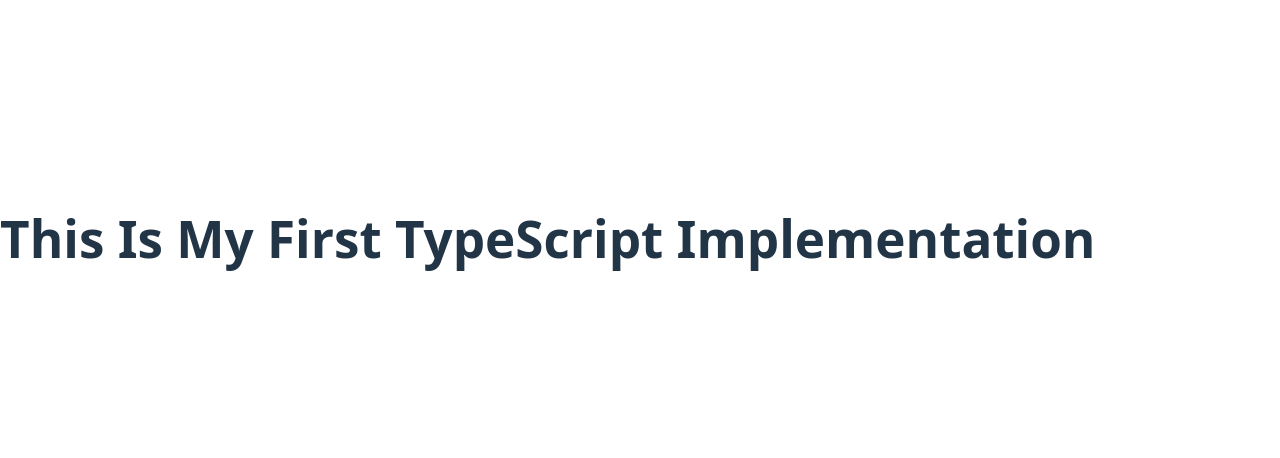
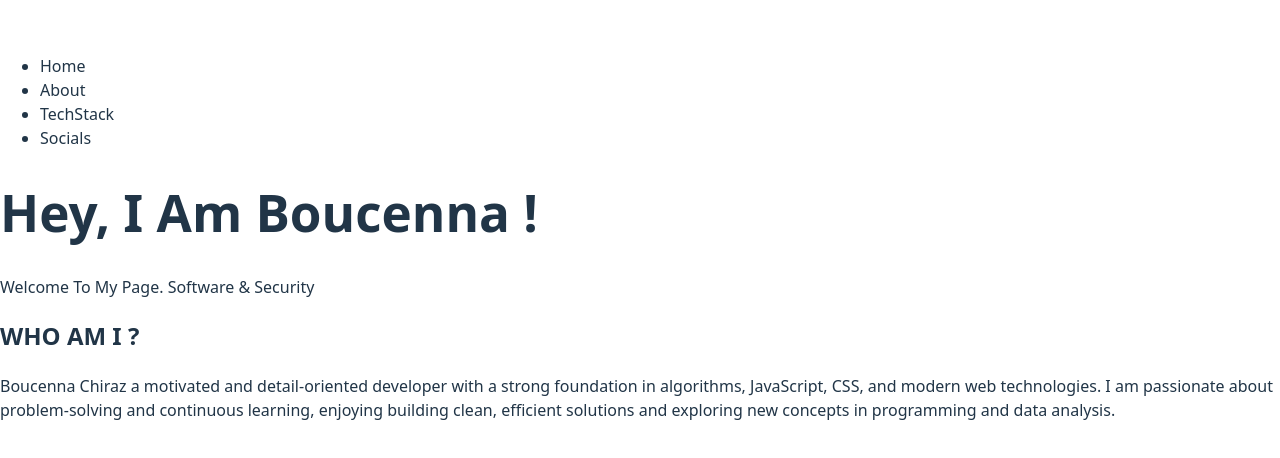
Before and after one commit to Chiraz-hub/My_Website, a React (Vite) app: page / in a window 1280 px wide. Shown: the part 162-620 px from the top of the page. Built offline with nearby package versions, Linux system fonts and the light colour scheme.

Commit message:
Worked on some of the structur

```diff
--- a/src/App.tsx
+++ b/src/App.tsx
@@ -1,6 +1,14 @@
-import Message from "./message";
-
+import Greating from "./Page_components/Intro_structure/Title";
+import Nav from "./Page_components/Intro_structure/NavBar";
+import Desc from "./Page_components/About_Structure/Description"
+//import Logo from "./Page_components/About_Structure/logo";
 function App(){
-  return <div><Message /></div>
+ return (
+     <div>
+     <Nav />
+    <Greating />
+    <Desc />
+    </div>
+      );
 }
 export default App;
--- /dev/null
+++ b/src/Page_components/About_Structure/Description.tsx
@@ -0,0 +1,14 @@
+function Desc(){
+    return(
+        <div className="description">
+     <h2>
+        WHO AM I ?
+     </h2>
+     <p>
+        Boucenna Chiraz a motivated and detail-oriented developer with a strong foundation in algorithms, JavaScript, CSS, and modern web technologies.
+        I am passionate about problem-solving and continuous learning, enjoying building clean, efficient solutions and exploring new concepts in programming and data analysis.
+     </p>
+     </div>
+    );
+}
+export default Desc;
--- /dev/null
+++ b/src/Page_components/About_Structure/logo.tsx
@@ -0,0 +1,4 @@
+function Logo(){
+    return ;
+}
+export default Logo;
--- /dev/null
+++ b/src/Page_components/Intro_structure/NavBar.tsx
@@ -0,0 +1,13 @@
+function Nav(){
+    return (
+      <nav>
+        <ul>
+            <li className="about">Home</li>
+            <li className="about">About</li>
+            <li className="about">TechStack</li>
+            <li className="about">Socials</li>
+        </ul>
+      </nav>
+    );
+}
+export default Nav;
--- /dev/null
+++ b/src/Page_components/Intro_structure/Title.tsx
@@ -0,0 +1,9 @@
+function Greating(){
+    return (
+      <div className = "intro">
+     <h1>Hey, I Am Boucenna !</h1>
+     <p>Welcome To My Page. Software & Security</p>
+      </div>
+    );
+}
+export default Greating;
--- a/src/message.tsx
+++ /dev/null
@@ -1,4 +0,0 @@
-function Message(){
-    return <h1>This Is My First TypeScript Implementation</h1>;
-}
-export default Message;
```
Also changed, not shown: src/Page_components/Social/Soc.tsx (added), src/Page_components/Stacks_Structure/Cards.tsx (added).
